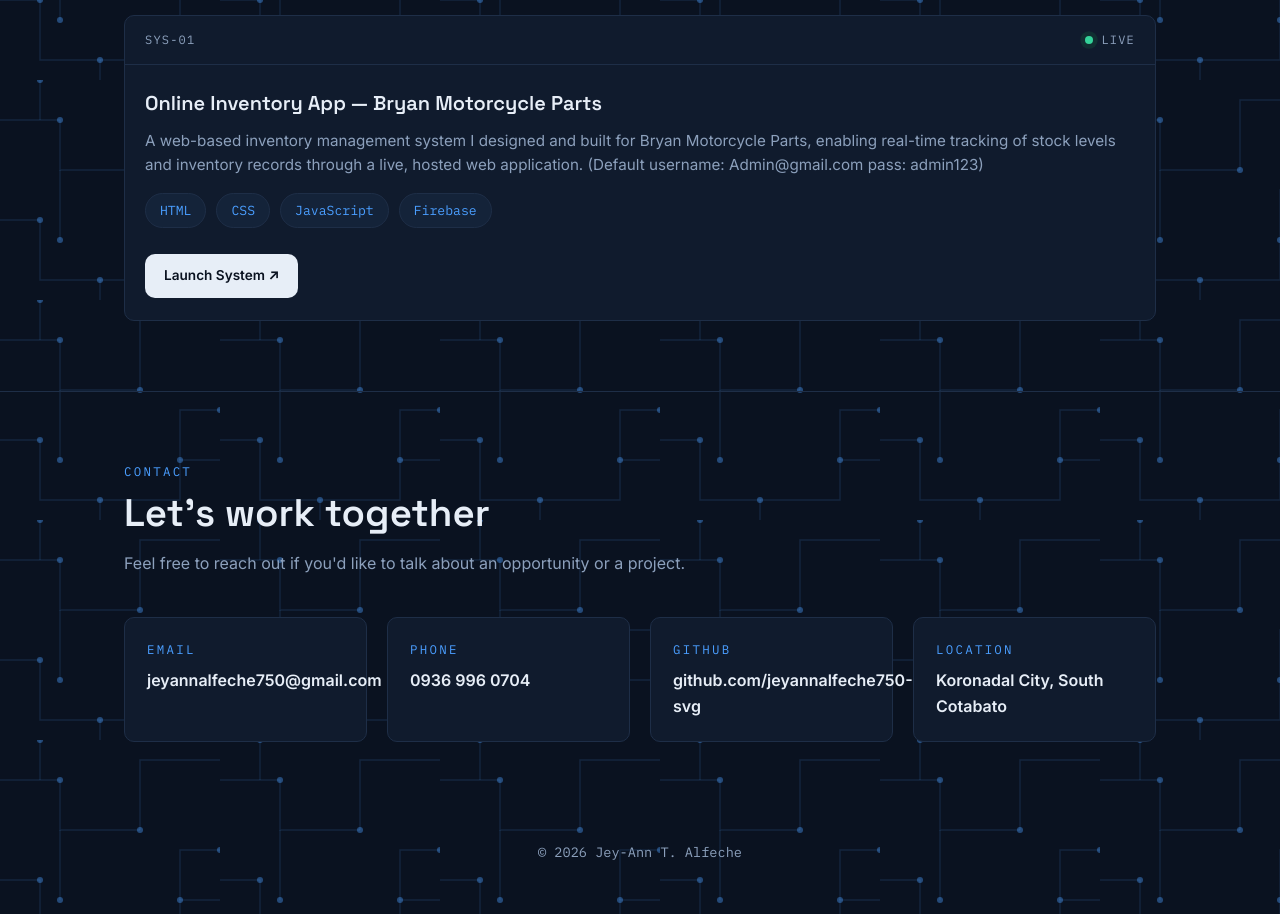
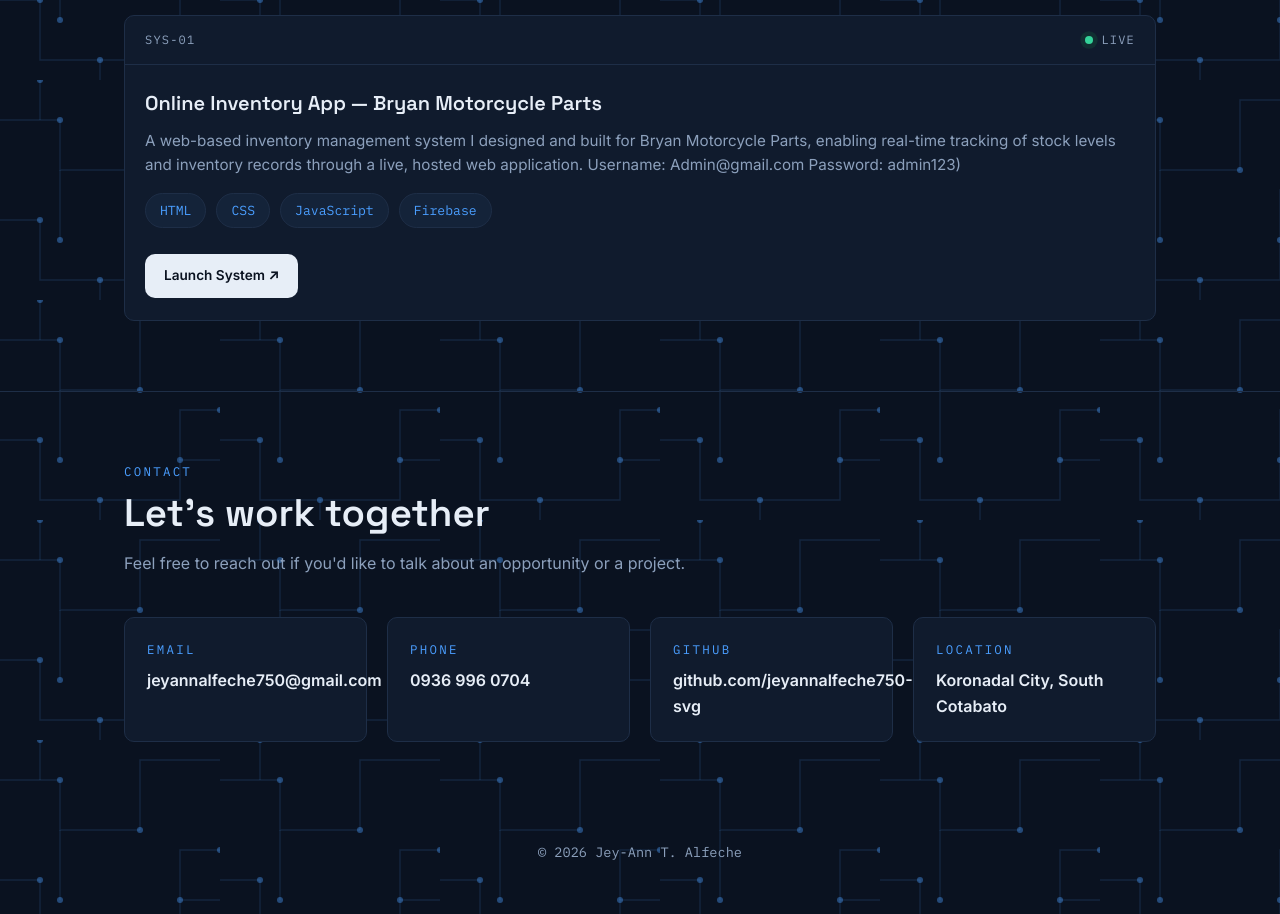
Before and after one commit to jeyannalfeche750-svg/portfolio, a plain HTML site: page index.html in a window 1280 px wide. Shown: the part 2120-3034 px from the top of the page. Drawn offline with Linux system fonts and the light colour scheme.

Commit message:
Modify credentials format in inventory system description
Updated the user credentials display format in the description.

```diff
--- a/index.html
+++ b/index.html
@@ -650,7 +650,10 @@
               A web-based inventory management system I designed and built
               for Bryan Motorcycle Parts, enabling real-time tracking of
               stock levels and inventory records through a live, hosted
-              web application. (Default username: Admin@gmail.com pass: admin123)
+              web application.
+
+              Username: Admin@gmail.com
+              Password: admin123)
             </p>
             <div class="tag-row">
               <span class="tag">HTML</span>
```
